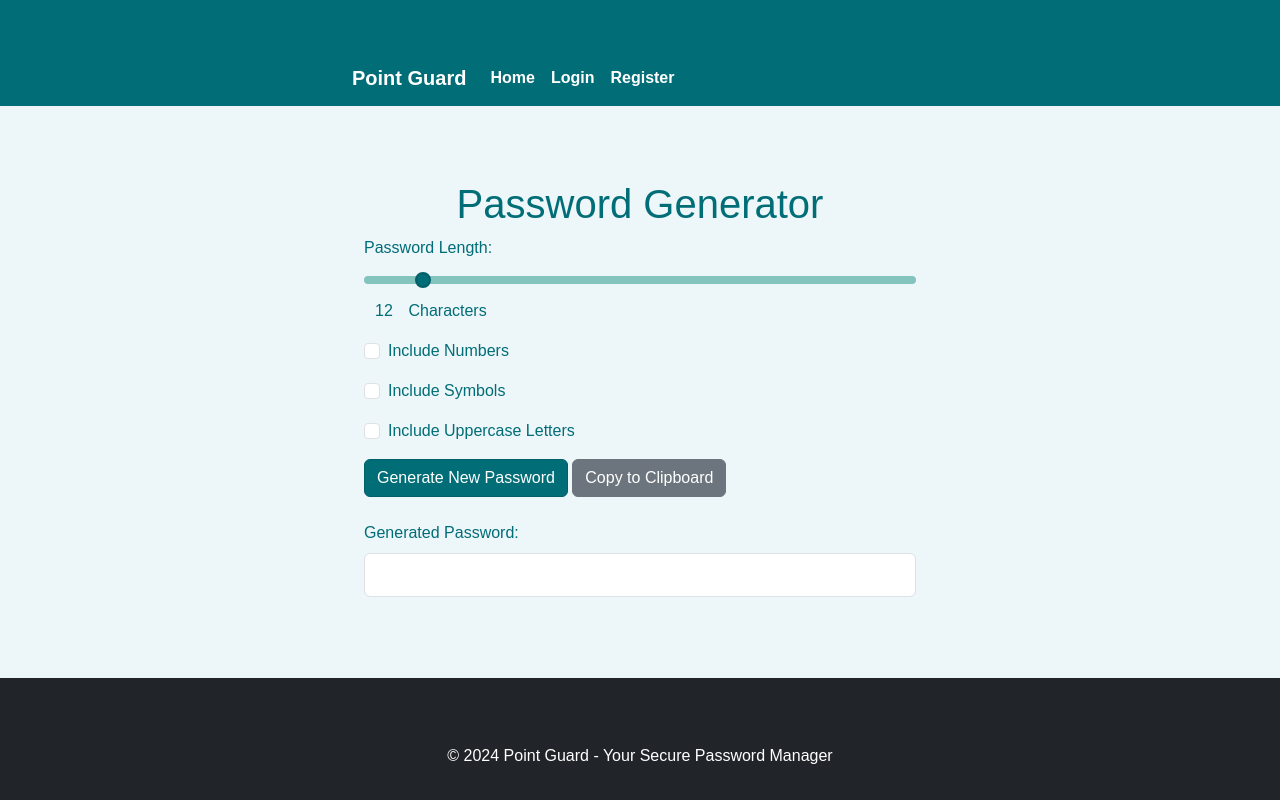
After one commit to Yourself31/Point_Guard_Password_Manager, a Django app: page /content/generate_password/ in a window 1280 px wide. The commit adds this page. Run offline with Django 5.2, Linux system fonts and the light colour scheme; some libraries are stand-ins or nearby versions.

Commit message:
Created three new pages

```diff
--- /dev/null
+++ b/PointGuard/content/templates/content/generate_password.html
@@ -0,0 +1,125 @@
+{% extends 'base.html' %}
+
+{% block content %}
+<html lang="en">
+<head>
+    <meta charset="UTF-8">
+    <meta name="viewport" content="width=device-width, initial-scale=1.0">
+    <title>Password Generator - Point Guard</title>
+    <link href="https://cdn.jsdelivr.net/npm/bootstrap@5.3.0/dist/css/bootstrap.min.css" rel="stylesheet">
+    <style>
+        body {
+            background-color: #EDF6F9; /* Lightest blue for the background */
+            color: #006D77; /* Dark blue text for contrast */
+            font-family: Arial, sans-serif; /* Clean, modern font */
+        }
+        .container {
+            max-width: 600px;
+            margin-top: 50px;
+        }
+        .btn-primary {
+            background-color: #006D77; /* Primary dark blue */
+            border-color: #005f69;
+        }
+        .btn-primary:hover {
+            background-color: #005f69; /* Slightly darker shade for hover */
+        }
+        .password-output {
+            font-size: 1.25rem; /* Larger font for password output */
+            font-weight: bold; /* Bold for better visibility */
+        }
+        /* Slider customization */
+        .form-range {
+            cursor: pointer;
+        }
+        .form-range:focus {
+            outline: none;
+        }
+        .form-range::-webkit-slider-thumb {
+            background-color: #006D77; /* Dark blue thumb */
+            border: 2px solid #005f69; /* Slightly darker border for the thumb */
+        }
+        .form-range::-moz-range-thumb {
+            background-color: #006D77; /* Dark blue thumb */
+            border: 2px solid #005f69;
+        }
+        .form-range::-webkit-slider-runnable-track {
+            background-color: #83C5BE; /* Lighter blue track */
+        }
+        .form-range::-moz-range-track {
+            background-color: #83C5BE; /* Lighter blue track */
+        }
+        /* Display for the password length */
+        #lengthDisplay {
+            display: inline-block;
+            min-width: 40px;
+            text-align: center;
+            font-size: 1rem;
+            color: #006D77;
+        }
+    </style>
+</head>
+<body>
+    <div class="container">
+        <h1 class="text-center">Password Generator</h1>
+        <form id="passwordForm">
+            <div class="mb-3">
+                <label for="length" class="form-label">Password Length:</label>
+                <input type="range" class="form-range" id="length" min="8" max="50" value="12" oninput="updateLengthDisplay(this.value); generatePassword();">
+                <span id="lengthDisplay">12</span> Characters
+            </div>
+            <div class="mb-3 form-check">
+                <input type="checkbox" class="form-check-input" id="includeNumbers" onchange="generatePassword()">
+                <label class="form-check-label" for="includeNumbers">Include Numbers</label>
+            </div>
+            <div class="mb-3 form-check">
+                <input type="checkbox" class="form-check-input" id="includeSymbols" onchange="generatePassword()">
+                <label class="form-check-label" for="includeSymbols">Include Symbols</label>
+            </div>
+            <div class="mb-3 form-check">
+                <input type="checkbox" class="form-check-input" id="includeUppercase" onchange="generatePassword()">
+                <label class="form-check-label" for="includeUppercase">Include Uppercase Letters</label>
+            </div>
+            <button type="button" class="btn btn-primary" onclick="generatePassword()">Generate New Password</button>
+            <button type="button" class="btn btn-secondary" onclick="copyToClipboard()">Copy to Clipboard</button>
+        </form>
+        <div class="mt-4">
+            <label class="form-label">Generated Password:</label>
+            <input type="text" class="form-control password-output" id="passwordOutput" readonly>
+        </div>
+    </div>
+
+    <script>
+        function generatePassword() {
+            const length = document.getElementById('length').value;
+            const includeNumbers = document.getElementById('includeNumbers').checked;
+            const includeSymbols = document.getElementById('includeSymbols').checked;
+            const includeUppercase = document.getElementById('includeUppercase').checked;
+            const charset = "abcdefghijklmnopqrstuvwxyz" +
+                            (includeNumbers ? "0123456789" : "") +
+                            (includeSymbols ? "!@#$%^&*()" : "") +
+                            (includeUppercase ? "ABCDEFGHIJKLMNOPQRSTUVWXYZ" : "");
+            let password = "";
+            for (let i = 0; i < length; i++) {
+                const randomPosition = Math.floor(Math.random() * charset.length);
+                password += charset[randomPosition];
+            }
+            document.getElementById('passwordOutput').value = password;
+        }
+
+        function updateLengthDisplay(value) {
+            document.getElementById('lengthDisplay').textContent = value;
+        }
+
+        function copyToClipboard() {
+            const copyText = document.getElementById('passwordOutput');
+            copyText.select(); // Select the text field
+            copyText.setSelectionRange(0, 99999); // For mobile devices
+            navigator.clipboard.writeText(copyText.value); // Copy the text inside the text field
+            //alert('Copied to clipboard: ' + copyText.value); // Alert the copied text
+        }
+    </script>
+    <script src="https://cdn.jsdelivr.net/npm/bootstrap@5.3.0/dist/js/bootstrap.bundle.min.js"></script>
+</body>
+</html>
+{% endblock %}
--- a/PointGuard/content/urls.py
+++ b/PointGuard/content/urls.py
@@ -3,7 +3,11 @@ from django.urls import path
 from . import views
 
 urlpatterns = [
-    path("", views.home, name="home"),
+    path("", views.welcome, name="welcome"),
+    path('home/', views.home, name="home"),
     path("add_password/", views.add_password, name='add_password'),
-    path('add-category/', views.add_password_category, name='add_password_category')
+    path('add-category/', views.add_password_category, name='add_password_category'),
+    path('access_passwords/', views.access_passwords, name='access_passwords'),
+    path('generate_password/', views.generate_password, name='generate_password'),
+    path('security_tips/', views.security_tips, name='security_tips')
 ]
--- a/PointGuard/content/views.py
+++ b/PointGuard/content/views.py
@@ -9,26 +9,15 @@ from .forms import UserPasswordForm, PasswordCategoryForm
 #     # Render the page with the information about the password categories
 #     return render(request, 'content/home.html', {'password_categories': password_categories})
 
+def welcome(request):
+    return render(request, 'content/welcome.html')
+
 def home(request):
     if request.user.is_authenticated:
         user_passwords = UserPassword.objects.filter(user=request.user).order_by('-created_at')
         return render(request, 'content/home.html', {'user_passwords': user_passwords})
     else:
         return render(request, 'content/home.html', {'message': 'Please log in to view passwords.'})
-
-
-def add_password_category(request):
-    if request.method == 'POST':
-        form = PasswordCategoryForm(request.POST)
-        if form.is_valid():
-            new_category = form.save(commit=False)
-            new_category.user = request.user  # Assuming categories are user-specific
-            new_category.save()
-            return redirect('content/home.html')  # Redirect to a relevant page
-    else:
-        form = PasswordCategoryForm()
-
-    return render(request, 'content/add_password_category.html', {'form': form})
 
 def add_password(request):
     # Upon submission, retrieve and save the form data if it is valid. Then redirect to the home page.
@@ -44,3 +33,28 @@ def add_password(request):
     else:
         form = UserPasswordForm()
     return render(request, 'content/add_password.html', {'form': form})
+
+def add_password_category(request):
+    if request.method == 'POST':
+        form = PasswordCategoryForm(request.POST)
+        if form.is_valid():
+            new_category = form.save(commit=False)
+            new_category.user = request.user  # Assuming categories are user-specific
+            new_category.save()
+            return redirect('content/home.html')  # Redirect to a relevant page
+    else:
+        form = PasswordCategoryForm()
+
+    return render(request, 'content/add_password_category.html', {'form': form})
+
+def access_passwords(request):
+    # Retrieve all passwords associated with the current user
+    user_passwords = UserPassword.objects.filter(user=request.user)
+    return render(request, 'content/access_passwords.html', {'user_passwords': user_passwords})
+
+def generate_password(request):
+    # Implement your password generation logic here
+    return render(request, 'content/generate_password.html')
+
+def security_tips(request):
+    return render(request, 'content/security_tips.html')
--- a/PointGuard/templates/base.html
+++ b/PointGuard/templates/base.html
@@ -115,7 +115,7 @@
     <div class="d-flex flex-column min-vh-100">
         <nav class="navbar navbar-expand-lg custom-navbar">
             <div class="container">
-                <a class="navbar-brand text-white" href="#">Point Guard</a>
+                <a class="navbar-brand text-white" href="{% url 'welcome' %}">Point Guard</a>
                 <button class="navbar-toggler" type="button" data-toggle="collapse" data-target="#navbarNav" aria-controls="navbarNav" aria-expanded="false" aria-label="Toggle navigation">
                     <span class="navbar-toggler-icon"></span>
                 </button>
```
Also changed, not shown: PointGuard/content/templates/content/access_passwords.html (added, +21 -0 lines), PointGuard/content/templates/content/home.html (+31 -2 lines), PointGuard/content/templates/content/security_tips.html (added, +124 -0 lines), PointGuard/content/templates/content/welcome.html (added, +66 -0 lines), PointGuard/content/forms.py (line endings or trailing spaces), PointGuard/content/templates/content/add_password_category.html (added), PointGuard/static/images/sad_knight_no_passwords.png (added).
